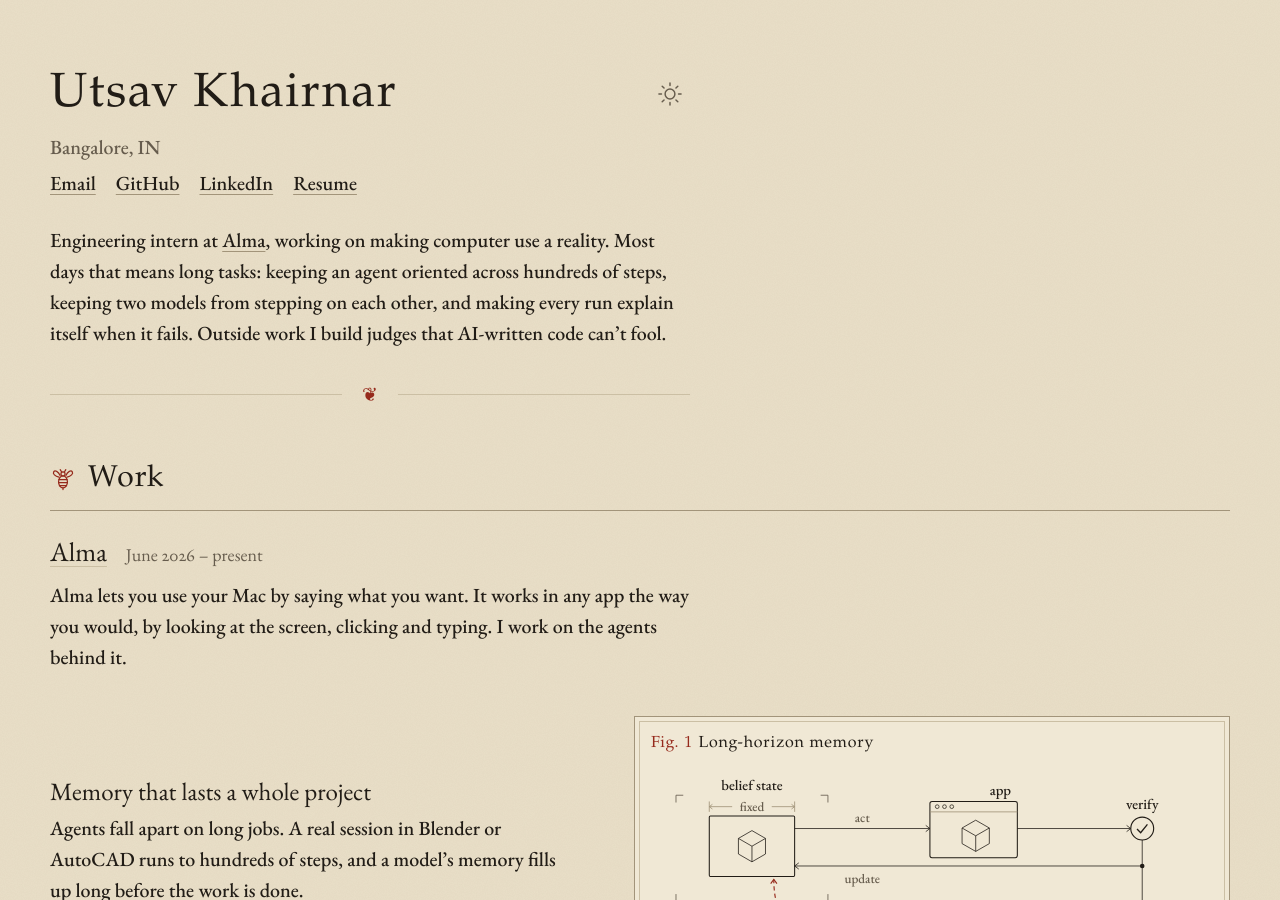
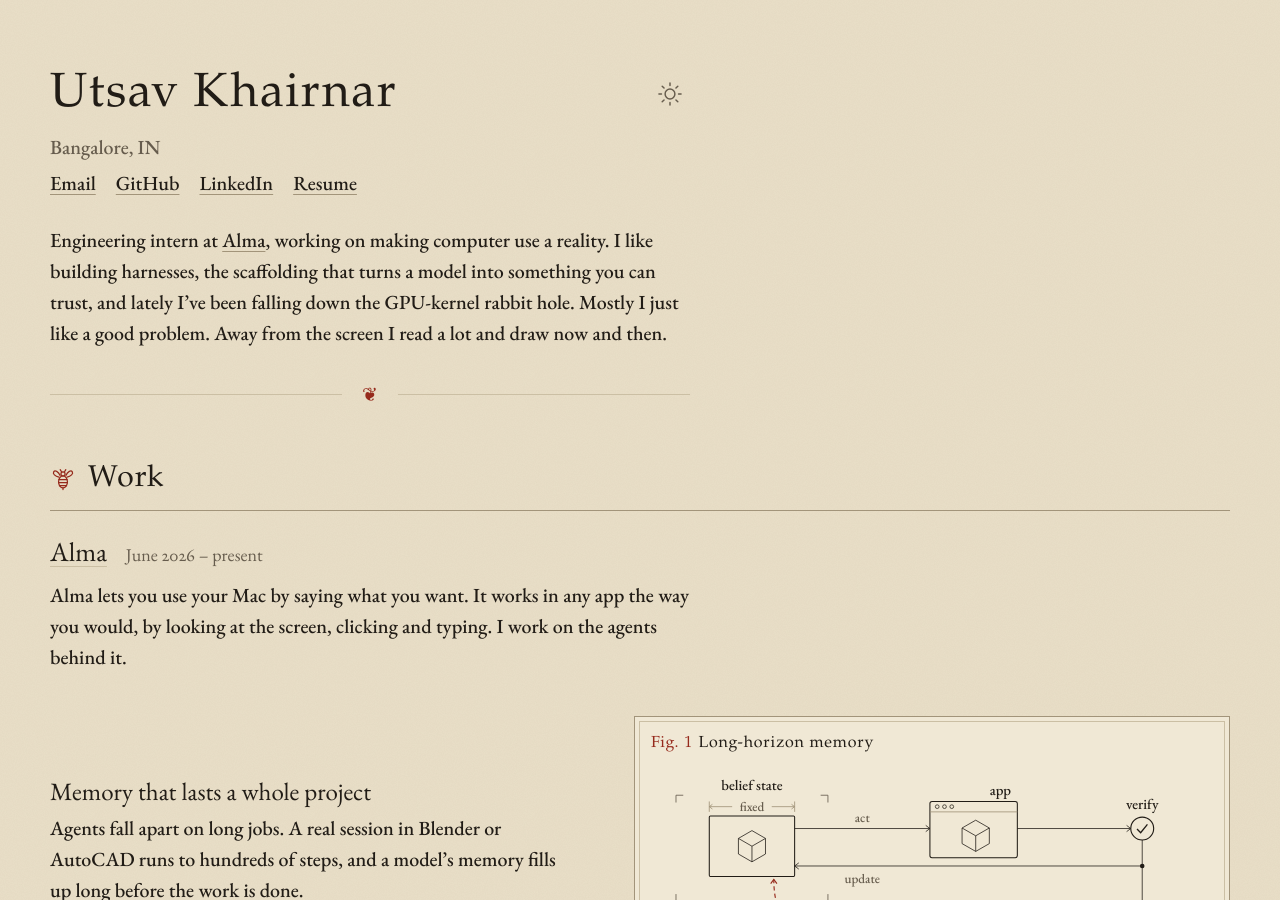
Before and after one commit to utsav1033/utsav1033.github.io, a Jekyll site: the page built from index.html, in a window 1280 px wide and 900 px high. Built offline with Jekyll 4.4.1, drawn with Linux system fonts in a browser that asks for light colours; some web fonts are replaced.

Commit message:
Rewrite the intro
Co-Authored-By: Claude Opus 5.5 <noreply@anthropic.com>
Claude-Session: https://claude.ai/code/session_015cVeRoevk6qm372wxHdwQR

```diff
--- a/_data/profile.yml
+++ b/_data/profile.yml
@@ -7,7 +7,7 @@ links:
   - { label: Resume,   url: "/resume.pdf" }
 about: >-
   Engineering intern at [Alma](https://alma.inc), working on making computer use a reality.
-  Most days that means long tasks: keeping an agent oriented across hundreds of steps,
-  keeping two models from stepping on each other, and making every run explain itself
-  when it fails. Outside work I build judges that AI-written code can’t fool.
+  I like building harnesses, the scaffolding that turns a model into something you can trust,
+  and lately I’ve been falling down the GPU-kernel rabbit hole. Mostly I just like a good
+  problem. Away from the screen I read a lot and draw now and then.
 footer: No pages were dog-eared in the making of this site.
```
